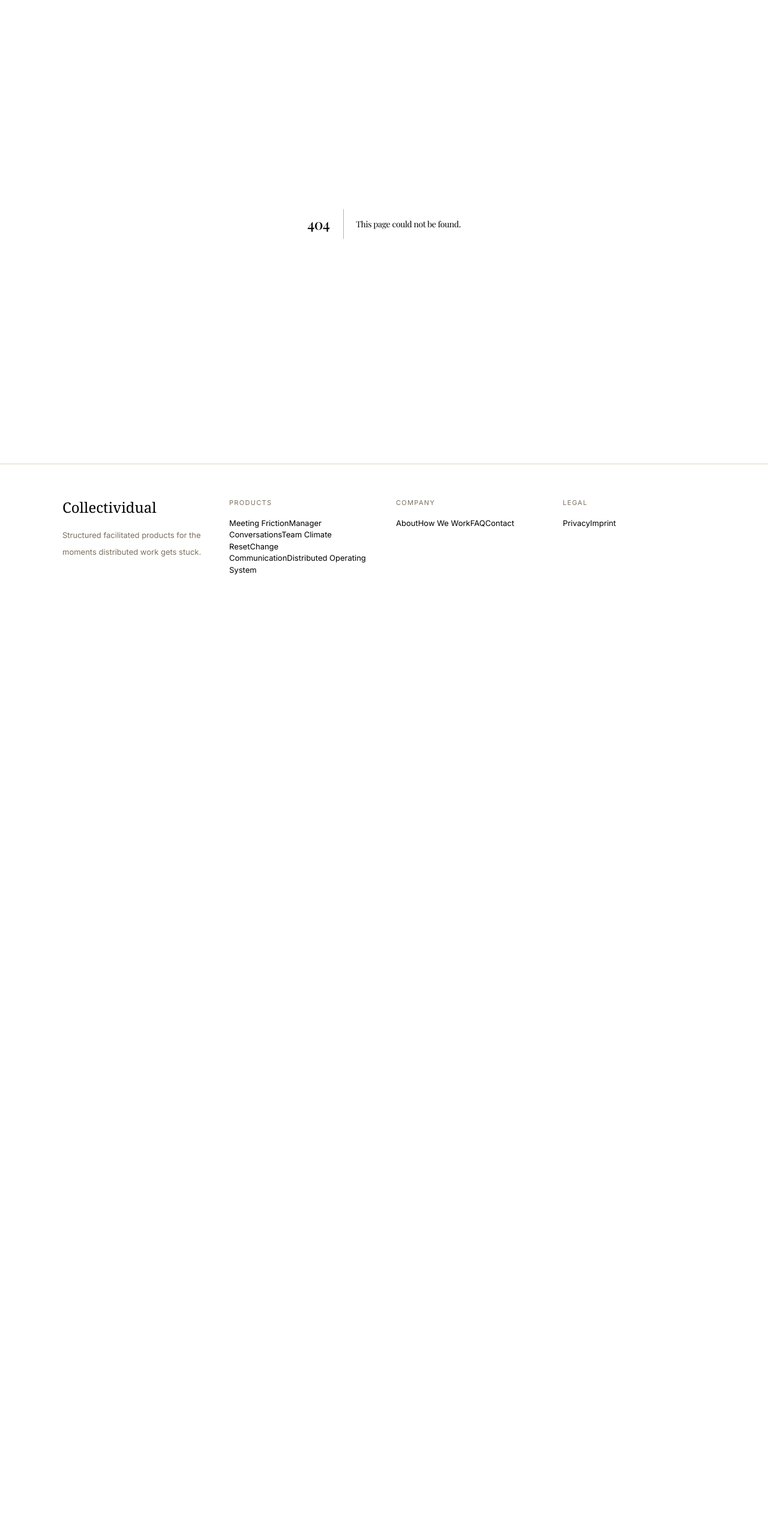
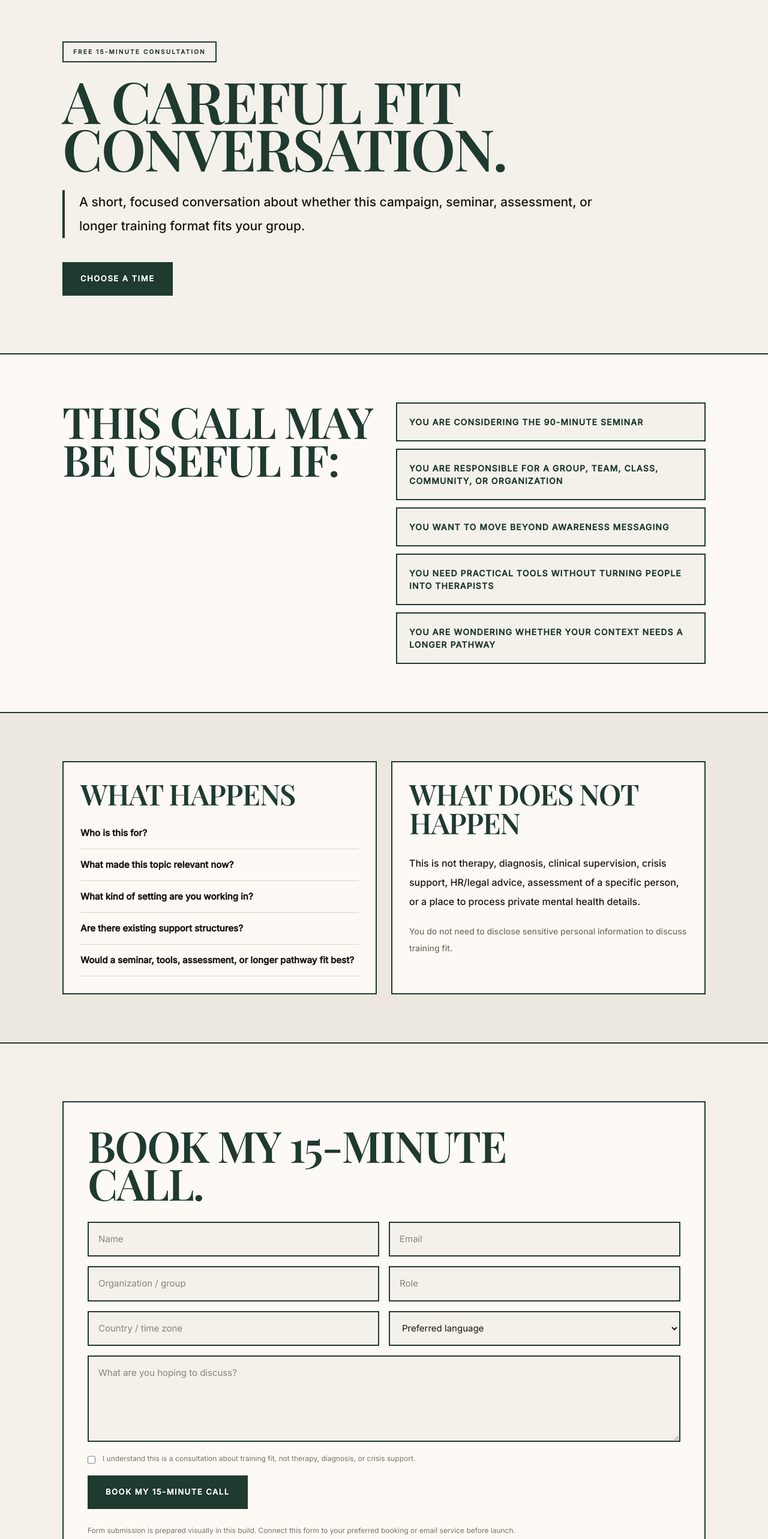
Before and after one commit to selaleakirmak-cmyk/collectividual-site, a Next.js app: page /book/free-consultation in a window 1280 px wide. Before the commit this address had no page. Shown: the part 100-2666 px from the top of the page at 60% size. Before the commit the page ends 1116 px from the top, so only its background shows below. Built offline with nearby package versions, Linux system fonts and the light colour scheme.

Commit message:
Add free consultation booking page

```diff
--- /dev/null
+++ b/app/book/free-consultation/page.tsx
@@ -0,0 +1,125 @@
+import Link from "next/link";
+import Container from "@/components/site/Container";
+
+const usefulIf = [
+  "You are considering the 90-minute seminar",
+  "You are responsible for a group, team, class, community, or organization",
+  "You want to move beyond awareness messaging",
+  "You need practical tools without turning people into therapists",
+  "You are wondering whether your context needs a longer pathway",
+];
+
+const callQuestions = [
+  "Who is this for?",
+  "What made this topic relevant now?",
+  "What kind of setting are you working in?",
+  "Are there existing support structures?",
+  "Would a seminar, tools, assessment, or longer pathway fit best?",
+];
+
+export const metadata = {
+  title: "Book a Free Consultation | Collectividual",
+  description:
+    "Book a free 15-minute consultation about the Collectividual mental health literacy seminar, tools, assessment, or longer training pathway.",
+};
+
+export default function ConsultationPage() {
+  return (
+    <>
+      <section className="border-b-2 border-[var(--accent)] bg-[var(--bg)] py-16 md:py-24">
+        <Container>
+          <p className="mb-6 inline-flex border-2 border-[var(--accent)] px-4 py-2 text-[10px] font-black uppercase tracking-[0.22em] text-[var(--accent)]">
+            Free 15-minute consultation
+          </p>
+          <h1 className="max-w-6xl text-6xl font-black uppercase leading-[0.82] tracking-[-0.05em] text-[var(--accent)] md:text-8xl">
+            A careful fit conversation.
+          </h1>
+          <p className="mt-8 max-w-4xl border-l-4 border-[var(--accent)] pl-6 text-[18px] font-medium leading-9 text-[var(--text)] md:text-[21px] md:leading-10">
+            A short, focused conversation about whether this campaign, seminar, assessment, or longer training format fits your group.
+          </p>
+          <div className="mt-10">
+            <a href="#booking-form" className="inline-flex border-2 border-[var(--accent)] bg-[var(--accent)] px-7 py-4 text-[13px] font-black uppercase tracking-[0.12em] text-white transition hover:-translate-y-1 hover:shadow-[0_8px_0_var(--text)]">
+              Choose a time
+            </a>
+          </div>
+        </Container>
+      </section>
+
+      <section className="border-b-2 border-[var(--accent)] bg-[var(--surface)] py-14 md:py-20">
+        <Container className="grid gap-10 md:grid-cols-2">
+          <div>
+            <h2 className="text-5xl font-black uppercase leading-[0.88] tracking-[-0.04em] text-[var(--accent)] md:text-7xl">
+              This call may be useful if:
+            </h2>
+          </div>
+          <div className="space-y-3">
+            {usefulIf.map((item) => (
+              <div key={item} className="border-2 border-[var(--accent)] bg-[var(--bg)] p-5 text-[14px] font-black uppercase tracking-[0.08em] text-[var(--accent)]">
+                {item}
+              </div>
+            ))}
+          </div>
+        </Container>
+      </section>
+
+      <section className="border-b-2 border-[var(--accent)] bg-[var(--surface-soft)] py-14 md:py-20">
+        <Container className="grid gap-6 md:grid-cols-2">
+          <div className="border-2 border-[var(--accent)] bg-[var(--surface)] p-7">
+            <h2 className="text-5xl font-black uppercase leading-none text-[var(--accent)]">What happens</h2>
+            <div className="mt-7 space-y-3">
+              {callQuestions.map((question) => (
+                <p key={question} className="border-b border-[var(--border)] pb-3 text-[15px] font-semibold leading-7 text-[var(--text)]">{question}</p>
+              ))}
+            </div>
+          </div>
+          <div className="border-2 border-[var(--accent)] bg-[var(--surface)] p-7">
+            <h2 className="text-5xl font-black uppercase leading-none text-[var(--accent)]">What does not happen</h2>
+            <p className="mt-7 text-[16px] font-medium leading-8 text-[var(--text)]">
+              This is not therapy, diagnosis, clinical supervision, crisis support, HR/legal advice, assessment of a specific person, or a place to process private mental health details.
+            </p>
+            <p className="mt-5 text-[14px] font-medium leading-7 text-[var(--muted)]">
+              You do not need to disclose sensitive personal information to discuss training fit.
+            </p>
+          </div>
+        </Container>
+      </section>
+
+      <section id="booking-form" className="bg-[var(--bg)] py-16 md:py-24">
+        <Container>
+          <div className="border-2 border-[var(--accent)] bg-[var(--surface)] p-8 shadow-[0_18px_0_var(--accent)] md:p-10">
+            <h2 className="max-w-4xl text-5xl font-black uppercase leading-[0.88] tracking-[-0.04em] text-[var(--accent)] md:text-7xl">
+              Book my 15-minute call.
+            </h2>
+            <form className="mt-8 grid gap-4 md:grid-cols-2" action="#">
+              <input placeholder="Name" className="border-2 border-[var(--accent)] bg-[var(--bg)] px-4 py-4 text-[15px] outline-none" />
+              <input placeholder="Email" type="email" className="border-2 border-[var(--accent)] bg-[var(--bg)] px-4 py-4 text-[15px] outline-none" />
+              <input placeholder="Organization / group" className="border-2 border-[var(--accent)] bg-[var(--bg)] px-4 py-4 text-[15px] outline-none" />
+              <input placeholder="Role" className="border-2 border-[var(--accent)] bg-[var(--bg)] px-4 py-4 text-[15px] outline-none" />
+              <input placeholder="Country / time zone" className="border-2 border-[var(--accent)] bg-[var(--bg)] px-4 py-4 text-[15px] outline-none" />
+              <select className="border-2 border-[var(--accent)] bg-[var(--bg)] px-4 py-4 text-[15px] outline-none">
+                <option>Preferred language</option>
+                <option>English</option>
+                <option>Turkish</option>
+              </select>
+              <textarea placeholder="What are you hoping to discuss?" className="min-h-36 border-2 border-[var(--accent)] bg-[var(--bg)] px-4 py-4 text-[15px] outline-none md:col-span-2" />
+              <label className="flex gap-3 text-[12px] leading-6 text-[var(--muted)] md:col-span-2">
+                <input type="checkbox" required className="mt-1" />
+                <span>I understand this is a consultation about training fit, not therapy, diagnosis, or crisis support.</span>
+              </label>
+              <button type="submit" className="border-2 border-[var(--accent)] bg-[var(--accent)] px-7 py-4 text-[13px] font-black uppercase tracking-[0.12em] text-white md:w-fit">
+                Book my 15-minute call
+              </button>
+            </form>
+            <p className="mt-6 text-[12px] leading-6 text-[var(--muted)]">
+              Form submission is prepared visually in this build. Connect this form to your preferred booking or email service before launch.
+            </p>
+          </div>
+          <div className="mt-12 flex flex-wrap gap-4">
+            <Link href="/seminars/mental-health-literacy" className="text-sm font-bold text-[var(--accent)] underline underline-offset-4">View seminar details</Link>
+            <Link href="/tools/mental-health-literacy-checklists" className="text-sm font-bold text-[var(--accent)] underline underline-offset-4">Download tools first</Link>
+          </div>
+        </Container>
+      </section>
+    </>
+  );
+}
```
